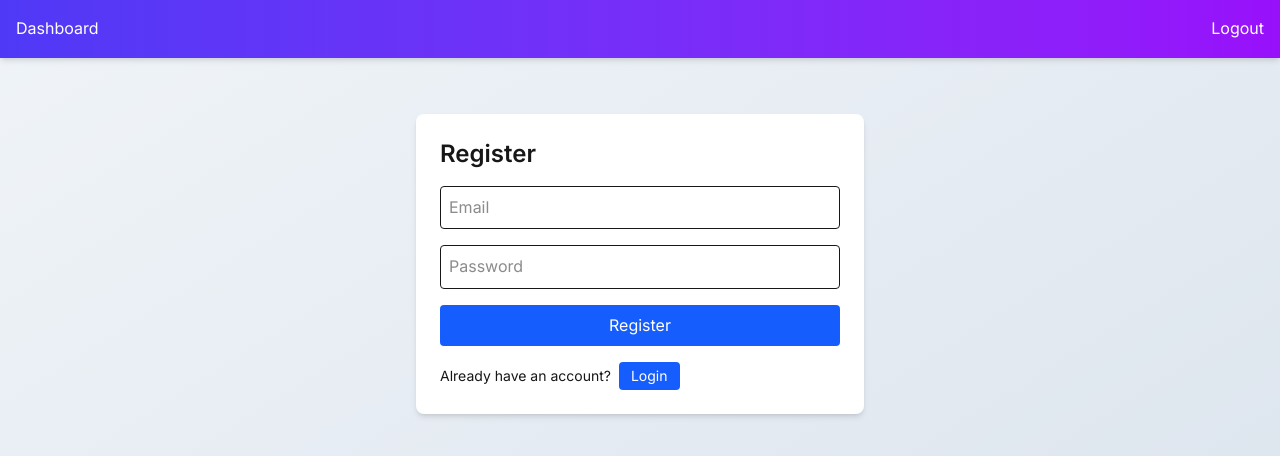
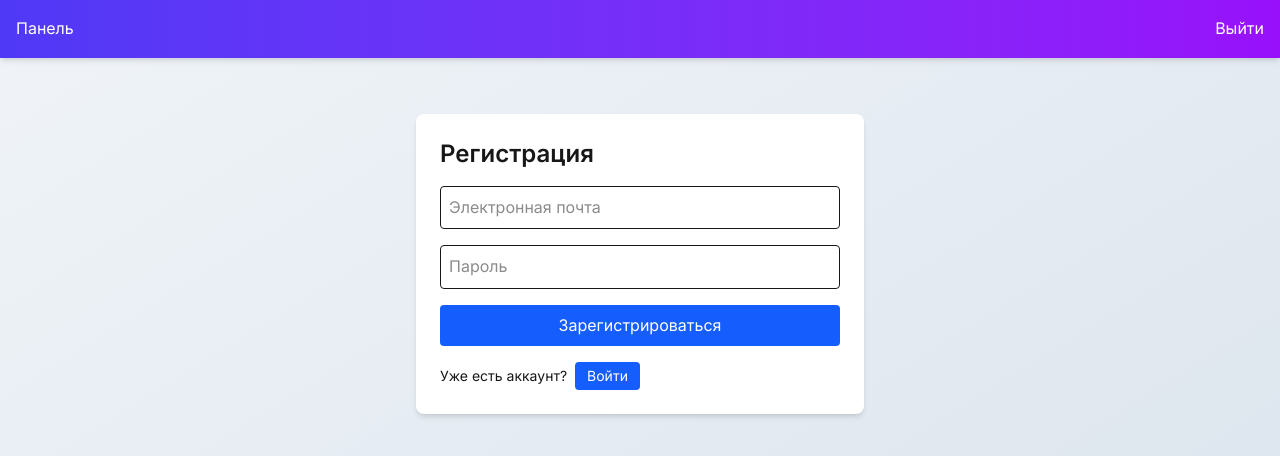
Before and after one commit to AntonTupikin/multidatasourefront, a Next.js app: page /register in a window 1280 px wide. Shown: the top 456 px of the page. Built offline with nearby package versions, Linux system fonts and the light colour scheme; no server answers; sample sign-in values are in the browser's storage.

Commit message:
fix: handle missing employees and localize UI

```diff
--- a/src/app/dashboard/page.tsx
+++ b/src/app/dashboard/page.tsx
@@ -29,17 +29,17 @@ export default function DashboardPage() {
 
   return (
     <div className="max-w-xl mx-auto mt-10 bg-white p-6 rounded-lg shadow-md">
-      <h1 className="text-2xl font-bold mb-4">Dashboard</h1>
+      <h1 className="text-2xl font-bold mb-4">Панель управления</h1>
       {user && (
         <div className="space-y-2">
           <p>
-            <strong>Username:</strong> {user.username}
+            <strong>Имя пользователя:</strong> {user.username}
           </p>
           <p>
-            <strong>Email:</strong> {user.email}
+            <strong>Электронная почта:</strong> {user.email}
           </p>
           <p>
-            <strong>Role:</strong> {user.role}
+            <strong>Роль:</strong> {user.role}
           </p>
         </div>
       )}
--- a/src/app/employees/page.tsx
+++ b/src/app/employees/page.tsx
@@ -31,21 +31,21 @@ export default function EmployeesPage() {
         email: form.email,
         password: form.password,
       });
-      setMessage("Employee created");
+      setMessage("Работник создан");
       setForm({ email: "", password: "" });
     } catch {
-      setMessage("Creation failed");
+      setMessage("Ошибка создания");
     }
   };
 
   return (
     <div className="max-w-md mx-auto mt-10 bg-white p-6 rounded-lg shadow-md">
-      <h1 className="text-2xl font-bold mb-4">Create employee</h1>
+      <h1 className="text-2xl font-bold mb-4">Создать работника</h1>
       <form onSubmit={createEmployee} className="flex flex-col gap-4">
         <input
           name="email"
           type="email"
-          placeholder="Email"
+          placeholder="Электронная почта"
           value={form.email}
           onChange={handleChange}
           className="border p-2 rounded"
@@ -53,13 +53,13 @@ export default function EmployeesPage() {
         <input
           name="password"
           type="password"
-          placeholder="Password"
+          placeholder="Пароль"
           value={form.password}
           onChange={handleChange}
           className="border p-2 rounded"
         />
         <button type="submit" className="bg-green-600 text-white py-2 rounded">
-          Create
+          Создать
         </button>
         {message && <p className="text-sm mt-1">{message}</p>}
       </form>
--- a/src/app/layout.tsx
+++ b/src/app/layout.tsx
@@ -3,8 +3,8 @@ import "./globals.css";
 import NavBar from "@/components/NavBar";
 
 export const metadata: Metadata = {
-  title: "Create Next App",
-  description: "Generated by create next app",
+  title: "Приложение Next",
+  description: "Создано с помощью Next.js",
 };
 
 export default function RootLayout({
@@ -13,7 +13,7 @@ export default function RootLayout({
   children: React.ReactNode;
 }>) {
   return (
-    <html lang="en">
+    <html lang="ru">
       <body className="antialiased">
         <NavBar />
         <main className="p-4">{children}</main>
--- a/src/app/login/page.tsx
+++ b/src/app/login/page.tsx
@@ -17,40 +17,40 @@ export default function LoginPage() {
       localStorage.setItem("token", res.data.access_token);
       router.push("/dashboard");
     } catch {
-      setError("Invalid credentials");
+      setError("Неверные учетные данные");
     }
   };
 
   return (
     <div className="max-w-md mx-auto mt-10 bg-white p-6 rounded-lg shadow-md">
-      <h1 className="text-2xl font-bold mb-4">Login</h1>
+      <h1 className="text-2xl font-bold mb-4">Вход</h1>
       <form onSubmit={handleSubmit} className="flex flex-col gap-4">
         <input
           type="text"
-          placeholder="Username"
+          placeholder="Имя пользователя"
           value={username}
           onChange={(e) => setUsername(e.target.value)}
           className="border p-2 rounded"
         />
         <input
           type="password"
-          placeholder="Password"
+          placeholder="Пароль"
           value={password}
           onChange={(e) => setPassword(e.target.value)}
           className="border p-2 rounded"
         />
         {error && <p className="text-red-500 text-sm">{error}</p>}
         <button type="submit" className="bg-blue-600 text-white py-2 rounded">
-          Login
+          Войти
         </button>
       </form>
       <p className="mt-4 text-sm flex items-center">
-        No account?
+        Нет аккаунта?
         <button
           onClick={() => router.push("/register")}
           className="ml-2 px-3 py-1 bg-blue-600 text-white rounded transition-colors hover:bg-blue-700 focus:outline-none focus:ring-2 focus:ring-blue-400"
         >
-          Register
+          Регистрация
         </button>
       </p>
     </div>
--- a/src/app/organizations/[id]/page.tsx
+++ b/src/app/organizations/[id]/page.tsx
@@ -32,7 +32,7 @@ export default function OrganizationPage() {
         return;
       }
       const res = await api.get(`/api/organization/${id}`);
-      setOrg(res.data);
+      setOrg({ ...res.data, employees: res.data.employees || [] });
     } catch {
       router.push("/login");
     }
@@ -71,11 +71,11 @@ export default function OrganizationPage() {
             <thead className="bg-gray-100">
               <tr>
                 <th className="border px-2 py-1">ID</th>
-                <th className="border px-2 py-1">Email</th>
+                <th className="border px-2 py-1">Электронная почта</th>
               </tr>
             </thead>
             <tbody>
-              {org.employees.map((e) => (
+              {org.employees?.map((e) => (
                 <tr key={e.id} className="odd:bg-white even:bg-gray-50">
                   <td className="border px-2 py-1">{e.id}</td>
                   <td className="border px-2 py-1">{e.email}</td>
--- a/src/app/register/page.tsx
+++ b/src/app/register/page.tsx
@@ -22,18 +22,18 @@ export default function RegisterPage() {
       await api.post("/api/register", form);
       router.push("/login");
     } catch {
-      setError("Registration failed");
+      setError("Регистрация не удалась");
     }
   };
 
   return (
     <div className="max-w-md mx-auto mt-10 bg-white p-6 rounded-lg shadow-md">
-      <h1 className="text-2xl font-bold mb-4">Register</h1>
+      <h1 className="text-2xl font-bold mb-4">Регистрация</h1>
       <form onSubmit={handleSubmit} className="flex flex-col gap-4">
         <input
           name="email"
           type="email"
-          placeholder="Email"
+          placeholder="Электронная почта"
           value={form.email}
           onChange={handleChange}
           className="border p-2 rounded"
@@ -41,23 +41,23 @@ export default function RegisterPage() {
         <input
           name="password"
           type="password"
-          placeholder="Password"
+          placeholder="Пароль"
           value={form.password}
           onChange={handleChange}
           className="border p-2 rounded"
         />
         {error && <p className="text-red-500 text-sm">{error}</p>}
         <button type="submit" className="bg-blue-600 text-white py-2 rounded">
-          Register
+          Зарегистрироваться
         </button>
       </form>
       <p className="mt-4 text-sm flex items-center">
-        Already have an account?
+        Уже есть аккаунт?
         <button
           onClick={() => router.push("/login")}
           className="ml-2 px-3 py-1 bg-blue-600 text-white rounded transition-colors hover:bg-blue-700 focus:outline-none focus:ring-2 focus:ring-blue-400"
         >
-          Login
+          Войти
         </button>
       </p>
     </div>
--- a/src/app/users/page.tsx
+++ b/src/app/users/page.tsx
@@ -33,13 +33,13 @@ export default function UsersPage() {
 
   return (
     <div className="max-w-2xl mx-auto mt-10 bg-white p-6 rounded-lg shadow-md">
-      <h1 className="text-2xl font-bold mb-4">Users</h1>
+      <h1 className="text-2xl font-bold mb-4">Пользователи</h1>
       <table className="min-w-full border rounded">
         <thead className="bg-gray-100">
           <tr>
-            <th className="border px-2 py-1">Username</th>
-            <th className="border px-2 py-1">Email</th>
-            <th className="border px-2 py-1">Role</th>
+            <th className="border px-2 py-1">Имя пользователя</th>
+            <th className="border px-2 py-1">Электронная почта</th>
+            <th className="border px-2 py-1">Роль</th>
           </tr>
         </thead>
         <tbody>
--- a/src/components/NavBar.tsx
+++ b/src/components/NavBar.tsx
@@ -33,25 +33,25 @@ export default function NavBar() {
   return (
     <nav className="bg-gradient-to-r from-indigo-600 to-purple-600 text-white p-4 flex gap-4 shadow-md">
       <Link href="/dashboard" className="hover:underline">
-        Dashboard
+        Панель
       </Link>
       {role === "SUPERVISOR" && (
         <>
           <Link href="/organizations" className="hover:underline">
-            Organizations
+            Организации
           </Link>
           <Link href="/employees" className="hover:underline">
-            Employees
+            Работники
           </Link>
         </>
       )}
       {role === "ADMIN" && (
         <Link href="/users" className="hover:underline">
-          Users
+          Пользователи
         </Link>
       )}
       <button onClick={logout} className="ml-auto hover:underline">
-        Logout
+        Выйти
       </button>
     </nav>
   );
```
